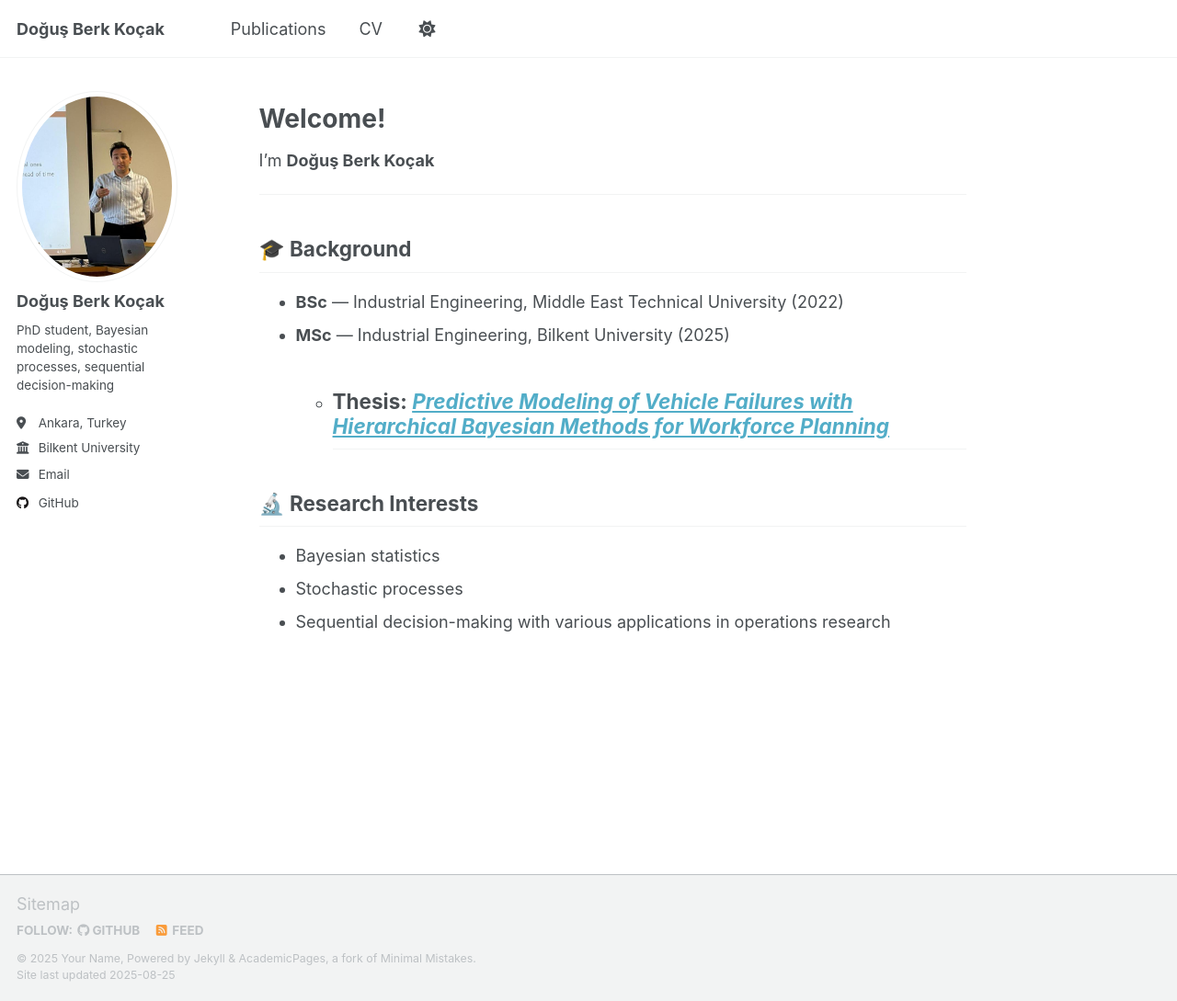
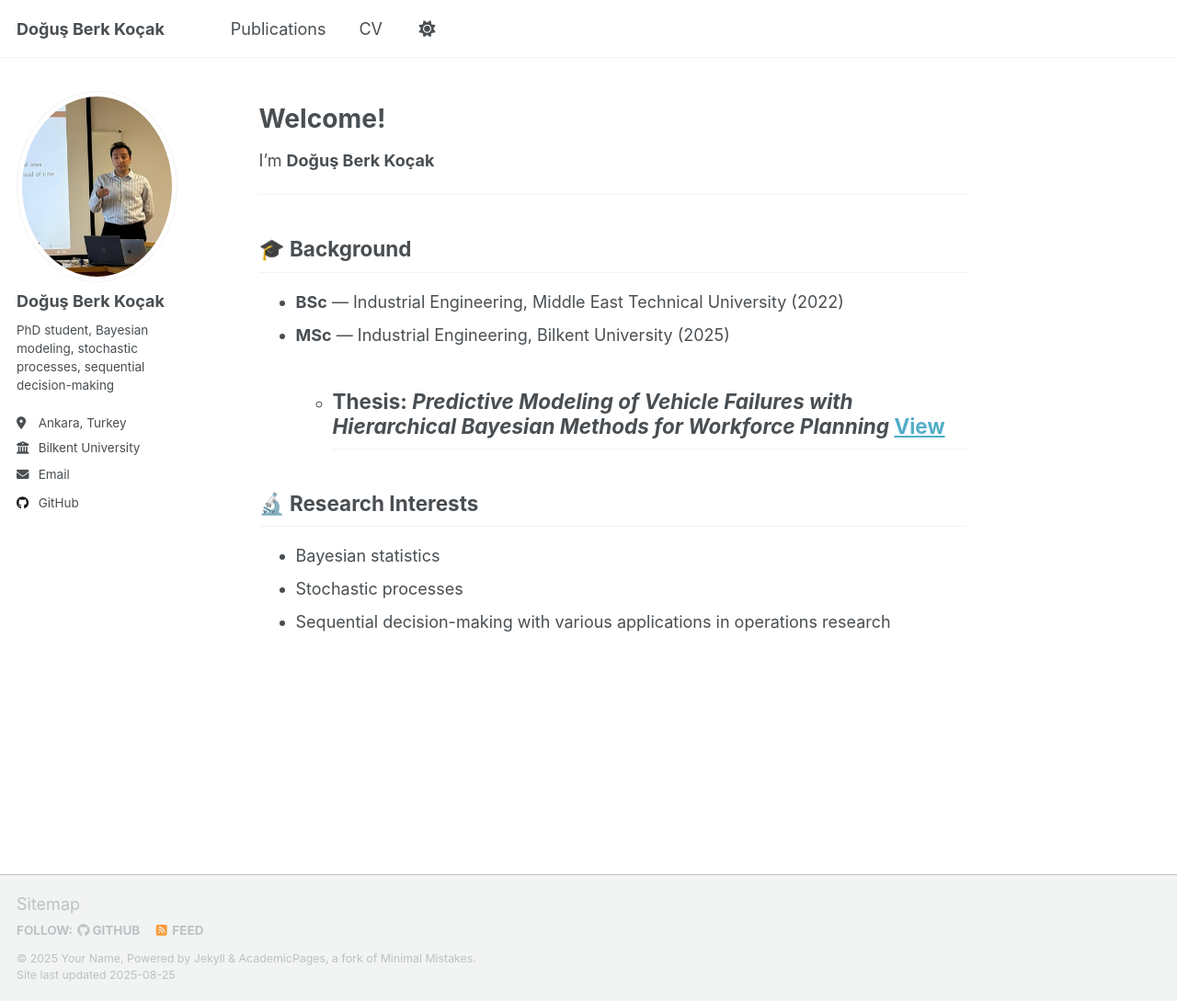
Before and after one commit to dbkocak/dbkocak.github.io, a Jekyll site: the page built from _pages/about.md, in a window 1280 px wide and 1089 px high. Shown: the whole window at 92% size. Built offline with Jekyll 4.4.1, drawn with Linux system fonts in a browser that asks for light colours; a script that is not in the unit is left out.

Commit message:
Update about.md

```diff
--- a/_pages/about.md
+++ b/_pages/about.md
@@ -16,7 +16,7 @@ I’m **Doğuş Berk Koçak**
 ## 🎓 Background
 - **BSc** — Industrial Engineering, Middle East Technical University (2022)
 - **MSc** — Industrial Engineering, Bilkent University (2025)
-  - Thesis: [*Predictive Modeling of Vehicle Failures with Hierarchical Bayesian Methods for Workforce Planning*](https://repository.bilkent.edu.tr/items/a695c634-ed2f-4216-9e33-ac5f5be32f89)
+  - Thesis: *Predictive Modeling of Vehicle Failures with Hierarchical Bayesian Methods for Workforce Planning* [View](https://repository.bilkent.edu.tr/items/a695c634-ed2f-4216-9e33-ac5f5be32f89)
 ---
 
 ## 🔬 Research Interests
```
